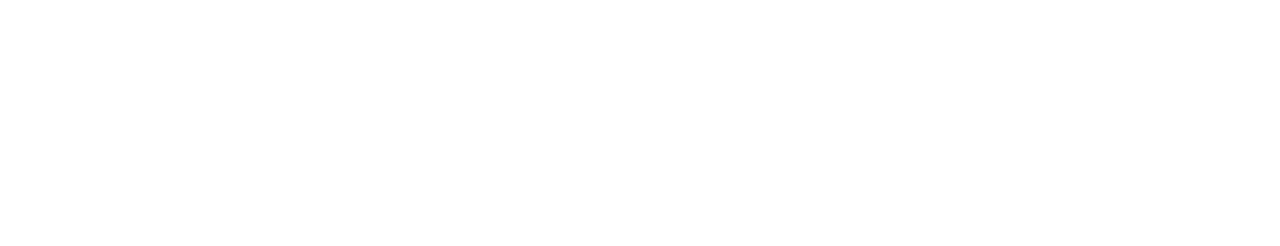
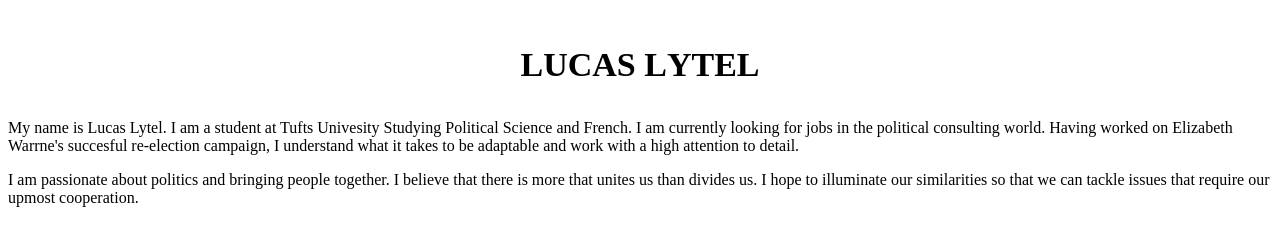
Before and after one commit to lucaslytel/lucaslytel.github.io, a plain HTML site: page bio.html in a window 1280 px wide. Drawn offline with Linux system fonts and the light colour scheme.

Commit message:
simple bio page

```diff
--- /dev/null
+++ b/bio.css
@@ -0,0 +1,10 @@
+/* Bio Style Sheet */
+h1 {
+	text-align: center;
+	font-size: 3em;
+	font-variant: all-petite-caps;
+}
+h1 a {
+	text-decoration: none;
+	color: #000000;
+}
--- a/bio.html
+++ b/bio.html
@@ -1 +1,17 @@
 <!-- bio file -->
+<!DOCTYPE html>
+<html lang="en">
+<head>
+	<title> "The Bio Page of my Website" </title>
+	<meta charset="utf-8">
+	<link rel="stylesheet" type="text/css" href="bio.css">
+</head>
+<body>
+	<h1> <a href=index.html> Lucas Lytel </a> </h1>
+	<p> 	My name is Lucas Lytel. I am a student at Tufts Univesity Studying Political Science and French. I am currently looking for jobs in the political consulting world. Having worked on Elizabeth Warrne's succesful re-election campaign, I understand what it takes to be adaptable and work with a high attention to detail.</p>
+
+	<p> I am passionate about politics and bringing people together. I believe that there is more that unites us than divides us. I hope to illuminate our similarities so that we can tackle issues that require our upmost cooperation.</p>
+
+
+</body>
+</html>
```
